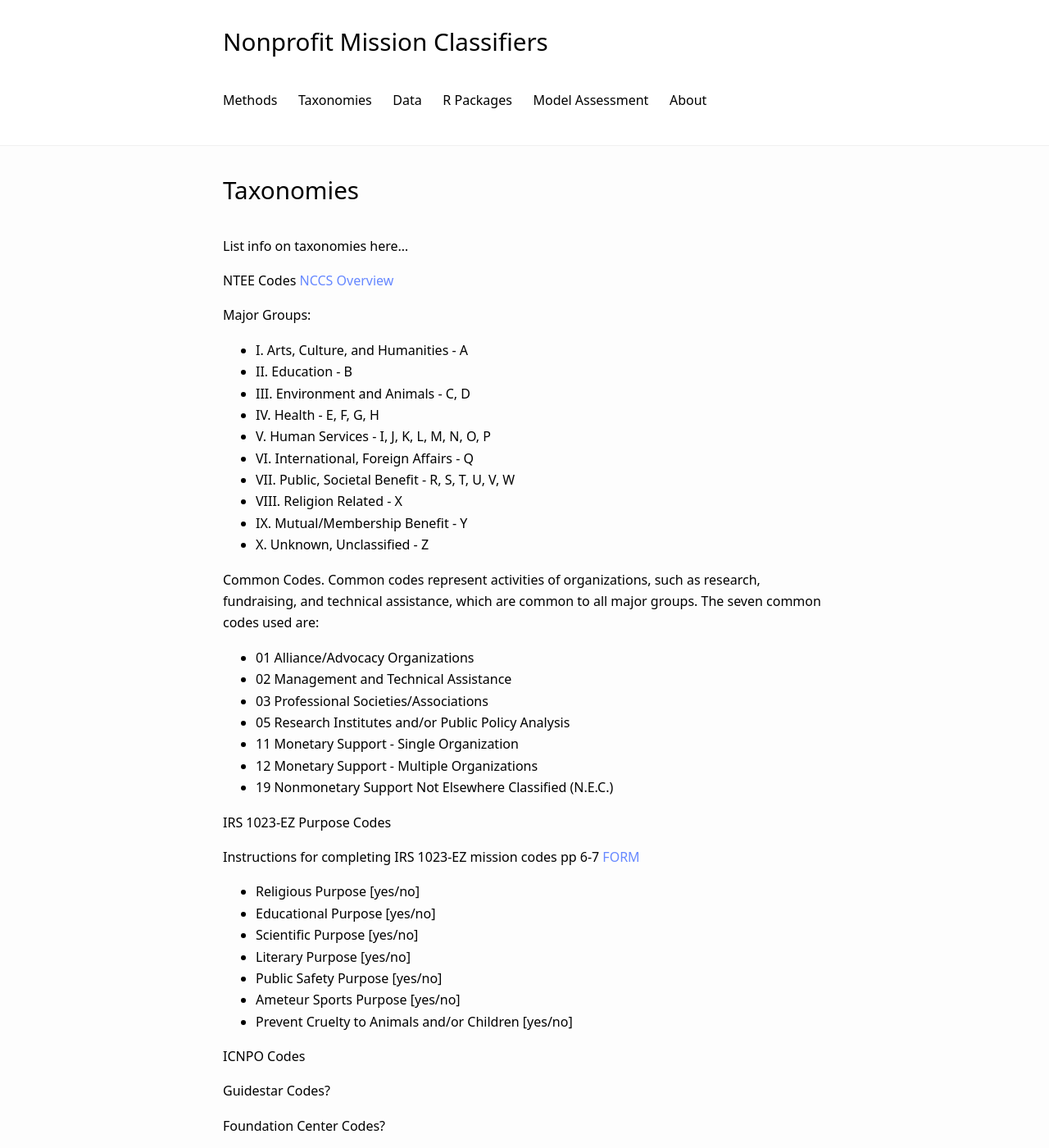
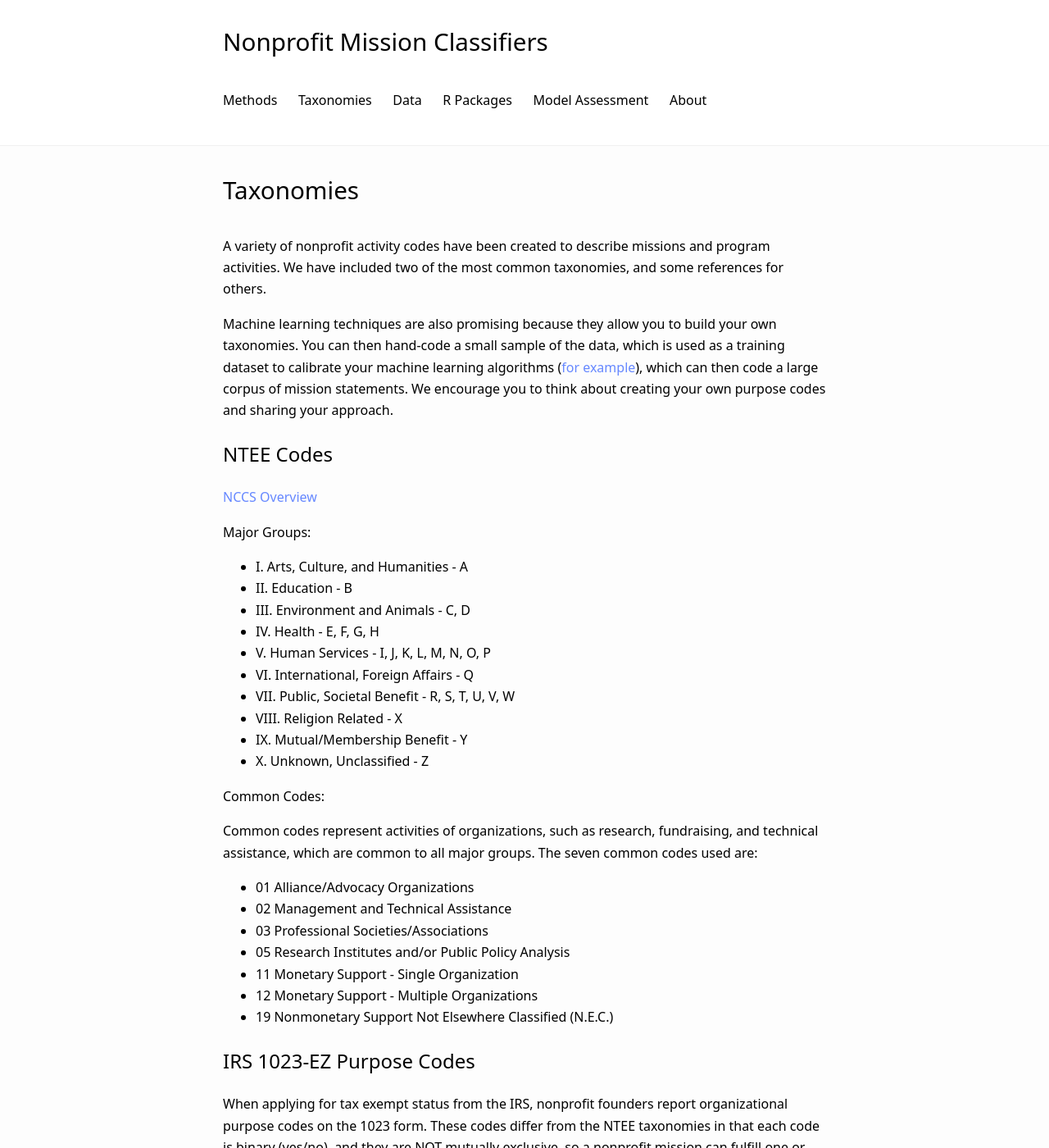
Before and after one commit to Nonprofit-Open-Data-Collective/machine_learning_mission_codes, a Jekyll site: the page built from docs/taxonomies.md, in a window 1280 px wide and 1400 px high. Shown: the whole window at 82% size. Built offline with Jekyll 4.4.1, drawn with Linux system fonts in a browser that asks for light colours; our own code applies the rules of GitHub Pages for plain Markdown files; some of the changed text lies outside the part shown.

Commit message:
Update taxonomies.md

```diff
--- a/docs/taxonomies.md
+++ b/docs/taxonomies.md
@@ -2,12 +2,16 @@
 title: "Taxonomies"
 ---
 
+A variety of nonprofit activity codes have been created to describe missions and program activities. We have included two of the most common taxonomies, and some references for others.
 
-List info on taxonomies here...
+Machine learning techniques are also promising because they allow you to build your own taxonomies. You can then hand-code a small sample of the data, which is used as a training dataset to calibrate your machine learning algorithms ([for example](https://towardsdatascience.com/train-image-recognition-ai-with-5-lines-of-code-8ed0bdd8d9ba)), which can then code a large corpus of mission statements. We encourage you to think about creating your own purpose codes and sharing your approach.
 
-**NTEE Codes** [NCCS Overview](https://nccs.urban.org/project/irs-activity-codes)
 
-Major Groups:
+## NTEE Codes
+
+[NCCS Overview](https://nccs.urban.org/project/irs-activity-codes)
+
+**Major Groups:**
 
 * I. Arts, Culture, and Humanities - A
 * II. Education - B
@@ -20,7 +24,9 @@ Major Groups:
 * IX. Mutual/Membership Benefit - Y
 * X. Unknown, Unclassified - Z
 
-Common Codes. Common codes represent activities of organizations, such as research, fundraising, and technical assistance, which are common to all major groups. The seven common codes used are:
+**Common Codes:**
+
+Common codes represent activities of organizations, such as research, fundraising, and technical assistance, which are common to all major groups. The seven common codes used are:
 
 * 01 Alliance/Advocacy Organizations
 * 02 Management and Technical Assistance
@@ -30,9 +36,11 @@ Common Codes. Common codes represent activities of organizations, such as resear
 * 12 Monetary Support - Multiple Organizations
 * 19 Nonmonetary Support Not Elsewhere Classified (N.E.C.)
 
-**IRS 1023-EZ Purpose Codes**
+## IRS 1023-EZ Purpose Codes
 
-Instructions for completing IRS 1023-EZ mission codes pp 6-7 [FORM](https://www.irs.gov/pub/irs-pdf/i1023ez.pdf)
+When applying for tax exempt status from the IRS, nonprofit founders report organizational purpose codes on the 1023 form. These codes differ from the NTEE taxonomies in that each code is binary (yes/no), and they are NOT mutually exclusive, so a nonprofit mission can fulfill one or several of these purposes.
+
+The IRS has started releasing some of the meta-data for 1023-EZ forms. Instructions for completing IRS 1023-EZ mission codes pp 6-7 [FORM](https://www.irs.gov/pub/irs-pdf/i1023ez.pdf)
 
 * Religious Purpose [yes/no]
 * Educational Purpose [yes/no]
@@ -43,7 +51,7 @@ Instructions for completing IRS 1023-EZ mission codes pp 6-7 [FORM](https://www.
 * Prevent Cruelty to Animals and/or Children [yes/no]
 
 
-**ICNPO Codes**
+## ICNPO Codes
 
 
 Guidestar Codes?
@@ -64,6 +72,6 @@ Rules for coding
 IRR
 
 
-# Background Resources
+# References
 
 ICNPO [paper](http://asauk.org.uk/wp-content/uploads/2018/02/CNP_WP19_1996.pdf)
```
